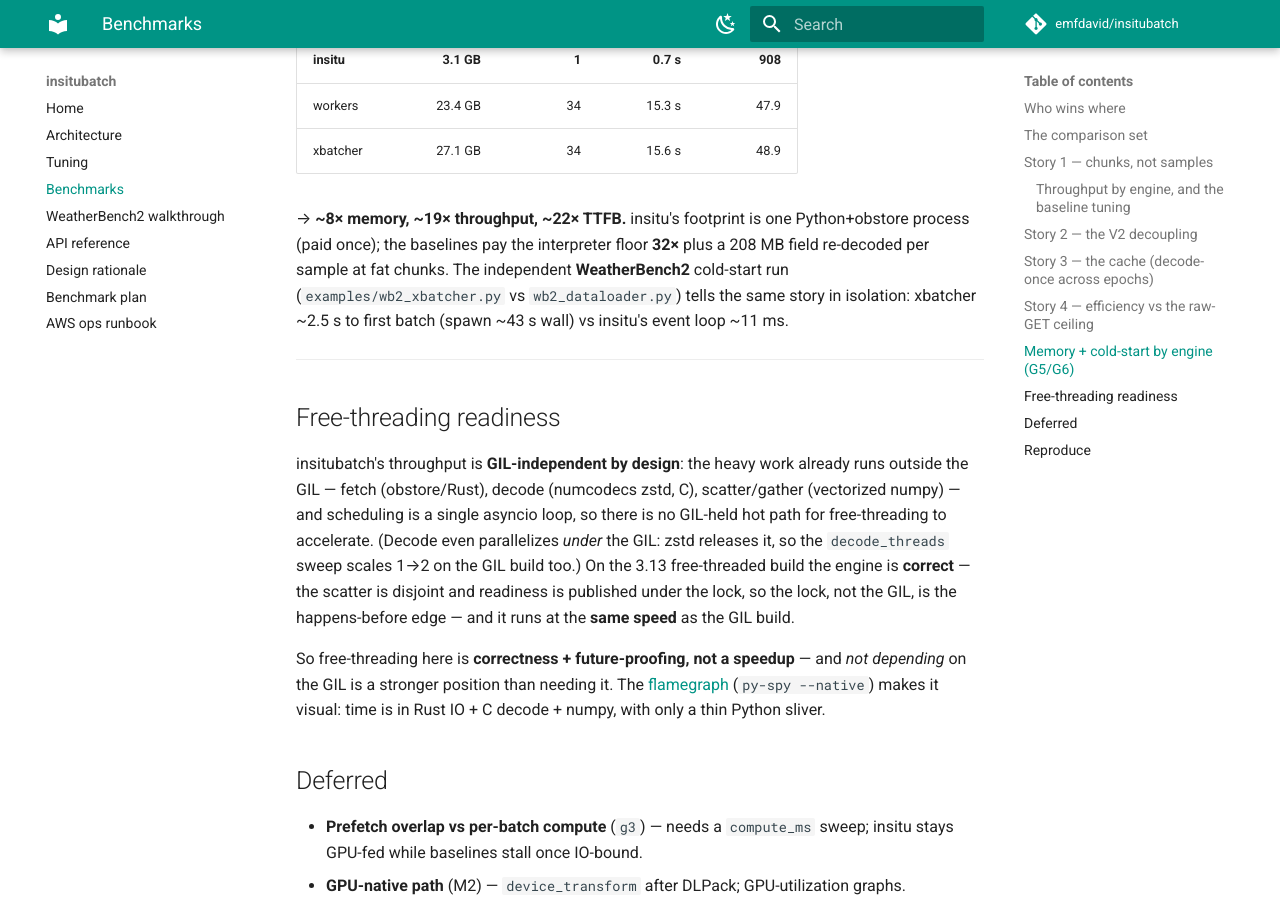
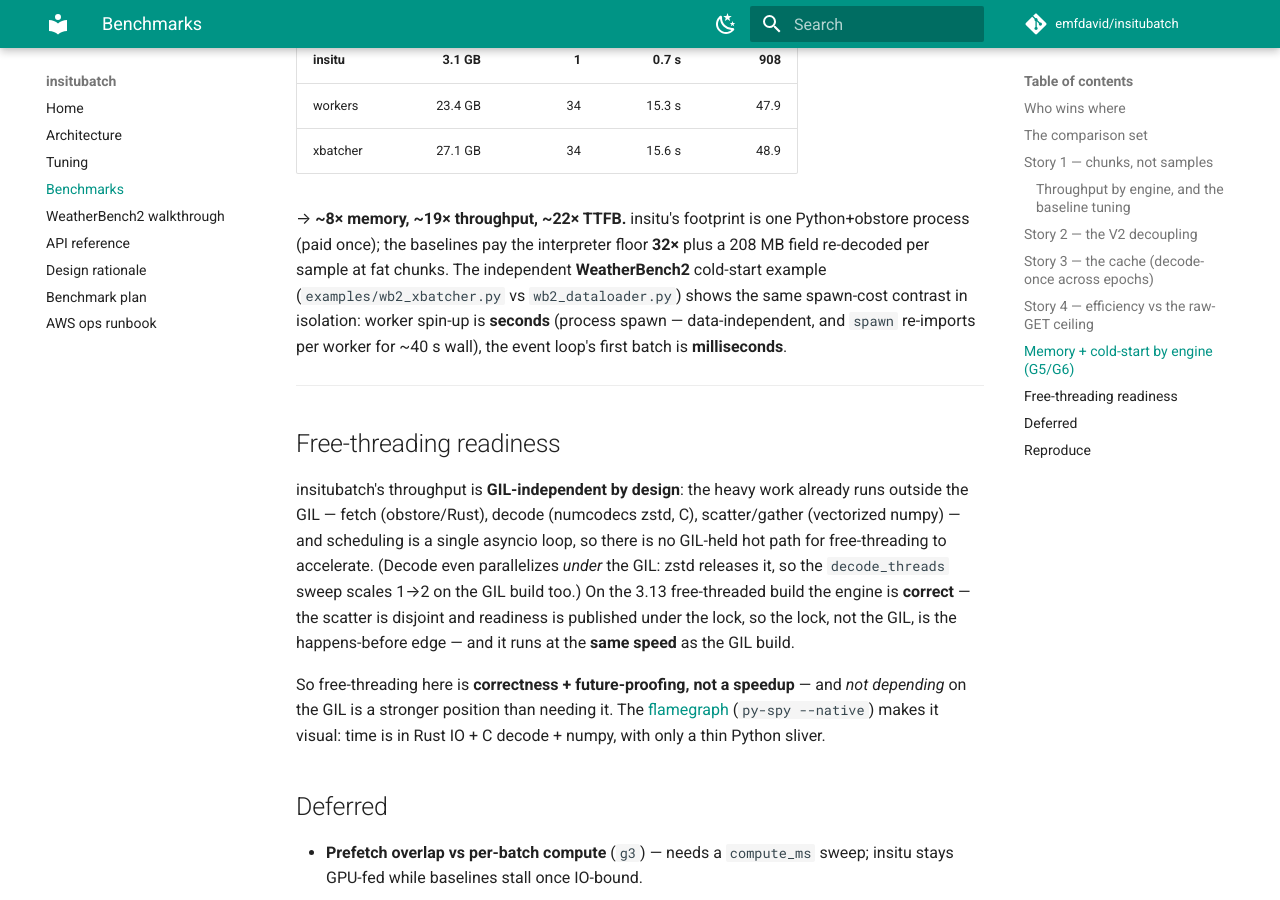
Before and after one commit to emfdavid/insitubatch, an MkDocs documentation site: the page built from docs/benchmarks.md, in a window 1280 px wide and 900 px high, scrolled down 5991 px. Built offline with MkDocs 1.6.1 and Material for MkDocs 9.7.7, drawn with Linux system fonts in a browser that asks for light colours; comment, search, counter and statistics services are not loaded.

Commit message:
docs/benchmarks: state the wb2 cold-start as the data-independent spawn contrast
The wb2 numbers in the page were the synthetic preview presented as measured; the
real-WB2 --compare hasn't run and insitu's TTFB on real GCS would be network-bound.
Reframe to the spawn-cost contrast (seconds for worker spin-up, data-independent; ms for
the event loop) -- honest and still decisive. The real S3 TTFB is in the G5 table.

Co-Authored-By: Claude Opus 4.8 <noreply@anthropic.com>

```diff
--- a/docs/benchmarks.md
+++ b/docs/benchmarks.md
@@ -161,9 +161,10 @@ working set), so it's apples-to-apples:
 
 → **~8× memory, ~19× throughput, ~22× TTFB.** insitu's footprint is one Python+obstore
 process (paid once); the baselines pay the interpreter floor **32×** plus a 208 MB field
-re-decoded per sample at fat chunks. The independent **WeatherBench2** cold-start run
-(`examples/wb2_xbatcher.py` vs `wb2_dataloader.py`) tells the same story in isolation:
-xbatcher ~2.5 s to first batch (spawn ~43 s wall) vs insitu's event loop ~11 ms.
+re-decoded per sample at fat chunks. The independent **WeatherBench2** cold-start example
+(`examples/wb2_xbatcher.py` vs `wb2_dataloader.py`) shows the same spawn-cost contrast in
+isolation: worker spin-up is **seconds** (process spawn — data-independent, and `spawn`
+re-imports per worker for ~40 s wall), the event loop's first batch is **milliseconds**.
 
 ---
 
```
